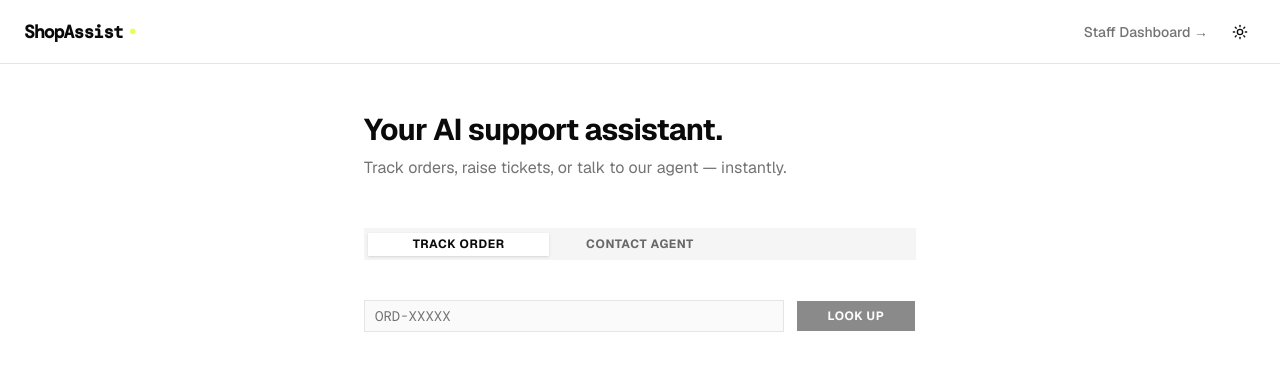
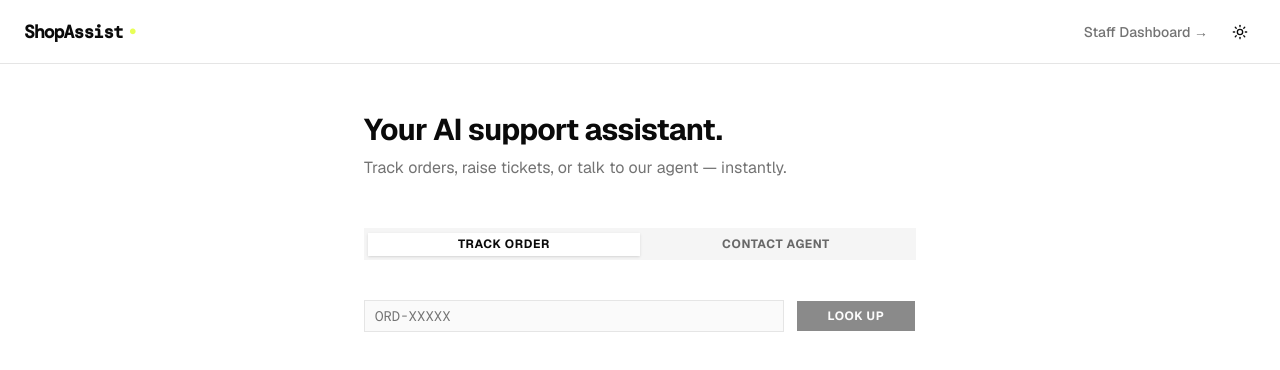
Before and after one commit to SoloDevAbu/shopassist, a Next.js app: page / in a window 1280 px wide. Shown: the top 370 px of the page. Built offline with nearby package versions, Linux system fonts and the light colour scheme.

Commit message:
fix: ticket type error

```diff
--- a/app/page.tsx
+++ b/app/page.tsx
@@ -3,7 +3,6 @@
 import * as React from "react"
 import { Header } from "@/components/portal/Header"
 import { OrderLookupForm } from "@/components/portal/OrderLookupForm"
-import { SupportForm } from "@/components/portal/SupportForm"
 import { CallbackForm } from "@/components/portal/CallbackForm"
 import { Tabs, TabsContent, TabsList, TabsTrigger } from "@/components/ui/tabs"
 import { motion } from "framer-motion"
@@ -34,7 +33,7 @@ export default function CustomerPortal() {
           transition={{ duration: 0.2, delay: 0.05, ease: "easeOut" }}
         >
           <Tabs defaultValue="track" className="w-full">
-            <TabsList className="mb-8 grid w-full grid-cols-3 rounded-none bg-neutral-100 p-1 dark:bg-neutral-900">
+            <TabsList className="mb-8 grid w-full grid-cols-2 rounded-none bg-neutral-100 p-1 dark:bg-neutral-900">
               <TabsTrigger
                 value="track"
                 className="rounded-none text-xs font-bold tracking-wider uppercase data-[state=active]:bg-background data-[state=active]:shadow-sm"
--- a/components/dashboard/TicketDetailDialog.tsx
+++ b/components/dashboard/TicketDetailDialog.tsx
@@ -33,7 +33,7 @@ export function TicketDetailDialog({ ticketId, open, onOpenChange }: { ticketId:
     enabled: !!ticketId,
   })
 
-  const ticket = data?.data
+  const ticket = data?.data?.ticket
 
   React.useEffect(() => {
     if (ticket?.status) {
```
